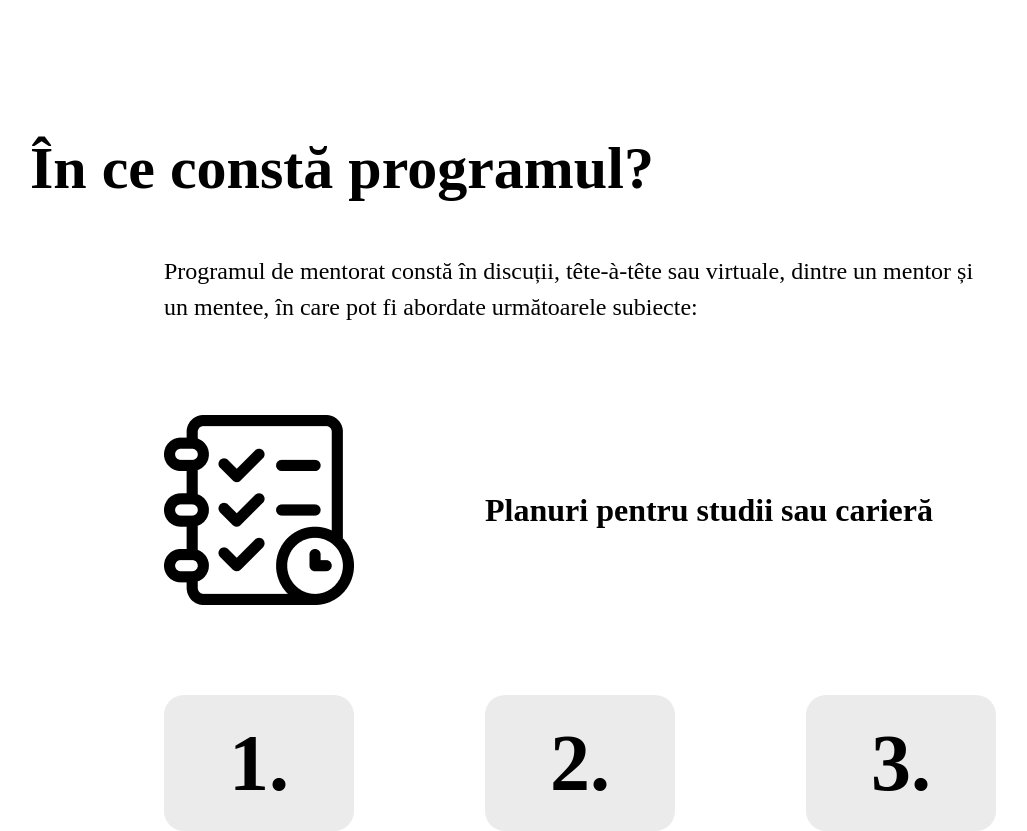
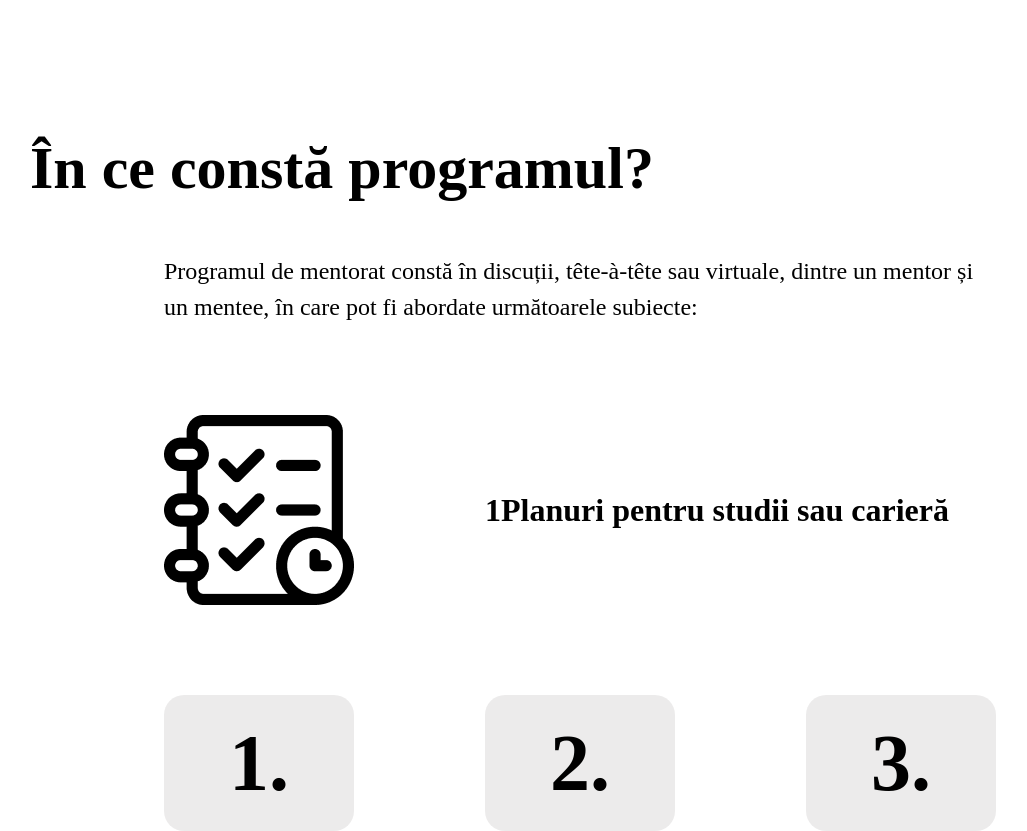
Before and after one commit to Radu007/task, a React (Create React App) app: page / in a window 1280 px wide. Shown: the part 900-1731 px from the top of the page, without its empty margins (60-1087 px from the left). Built offline with nearby package versions, Linux system fonts and the light colour scheme.

Commit message:
It displays buttons index in state

```diff
--- a/src/Components/Button/Button.jsx
+++ b/src/Components/Button/Button.jsx
@@ -1,7 +1,7 @@
 import React from 'react'
 import './Button.sass'
 
-const Button = ({buttonText,backgroundColor, width, height, fontSize}) => {
+const Button = ({buttonText,backgroundColor, width, height, fontSize, onClick, className}) => {
 	const styles = {
 		backgroundColor,
 		width,
@@ -10,7 +10,7 @@ const Button = ({buttonText,backgroundColor, width, height, fontSize}) => {
 		border: backgroundColor === 'white' ? '1px solid #000000' : 'none'
 	}
 	return (
-		<button className='button' style={styles}>{buttonText}</button>
+		<button  onClick={onClick && onClick} className={`${className} button`} style={styles}>{buttonText}</button>
 	)
 }
 
--- a/src/Components/ComponentWith3Buttons/ComponentWith3Buttons.jsx
+++ b/src/Components/ComponentWith3Buttons/ComponentWith3Buttons.jsx
@@ -1,22 +1,53 @@
-import React from 'react';
+import React, {useState} from 'react';
 import Button from '../Button/Button';
 import './ComponentWith3Buttons.sass'
 
-const ComponentWith3Buttons = ({title,description	}) => {
+const ComponentWith3Buttons = ({title,mainDescription}) => {
+	const [activeTab, setActiveTab] = useState(1);
+
+	const tabsState = [{
+		id: 'id1',
+		image: './images/ThreeButtonsComponents/FirstThreeButtons/1.png',
+		description: '1Planuri pentru studii sau carieră'
+	}, {
+		id: 'id2',
+		image: './images/ThreeButtonsComponents/FirstThreeButtons/1.png',
+		description: '2Planuri pentru studii sau carieră'
+	}, {
+		id: 'id3',
+		image: './images/ThreeButtonsComponents/FirstThreeButtons/1.png',
+		description: '3Planuri pentru studii sau carieră'
+	}]
+
+
+	const findTabContent = (neededID, id) => {
+    const tabReturned = neededID && neededID.find(function(tabContent, index) {
+      return tabContent.id = id
+    })
+    return tabReturned
+  }
+
+	const neededContent = findTabContent(tabsState, `id${activeTab}`)
+	console.log(neededContent);
+	console.log(activeTab);
+
 	return (
 		<div className="three-buttons">
 			<h1 className="three-buttons-title">{title}</h1>
-			<p className='three-buttons-description'>{description}</p>
 
-			<div className="content-wrapper">
+			{mainDescription ?
+			<p className='three-buttons-description'>{mainDescription}</p> :
+			<p style={{display: 'none'}} className='three-buttons-description'>{mainDescription}</p>}
+
+			<div className="content-wrapper content">
 				<img className="content-wrapper_img" src="./images/ThreeButtonsComponents/FirstThreeButtons/1.png" alt=""/>
-				<p className="content-wrapper_description">Planuri pentru studii sau carieră</p>
+				<p className="content-wrapper_description">{neededContent.description}</p>
 			</div>
 
 			<div className="buttons-wrapper">
-				<Button buttonText={'1.'} backgroundColor={'rgba(207, 206, 206, 0.4)'} width='190px' height='136px' fontSize='80px'/>
-				<Button buttonText={'2.'} backgroundColor={'rgba(207, 206, 206, 0.4)'} width='190px' height='136px' fontSize='80px'/>
-				<Button buttonText={'3.'} backgroundColor={'rgba(207, 206, 206, 0.4)'} width='190px' height='136px' fontSize='80px'/>
+				<Button onClick={() => setActiveTab(1)} className={activeTab === 1 ? "tab active-tab" : "tab"} buttonText={'1.'} backgroundColor={'rgba(207, 206, 206, 0.4)'} width='190px' height='136px' fontSize='80px'/>
+				<Button onClick={() => setActiveTab(2)} className={activeTab === 2 ? "tab active-tab" : "tab"} buttonText={'2.'} backgroundColor={'rgba(207, 206, 206, 0.4)'} width='190px' height='136px' fontSize='80px'/>
+				<Button onClick={() => setActiveTab(3)} className={activeTab === 3 ? "tab active-tab" : "tab"} buttonText={'3.'} backgroundColor={'rgba(207, 206, 206, 0.4)'} width='190px' height='136px' fontSize='80px'/>
 			</div>
 		</div>
 	)
--- a/src/Components/ComponentWith3Buttons/ComponentWith3Buttons.sass
+++ b/src/Components/ComponentWith3Buttons/ComponentWith3Buttons.sass
@@ -21,7 +21,6 @@
 		&_description
 			@include bold
 			font-size: 32px
-
 	.buttons-wrapper
 		width: 832px
 		display: flex
--- a/src/Screens/MainScreen/MainScreen.jsx
+++ b/src/Screens/MainScreen/MainScreen.jsx
@@ -2,10 +2,6 @@ import React from 'react'
 import Button from '../../Components/Button/Button'
 import ComponentWith3Buttons from '../../Components/ComponentWith3Buttons/ComponentWith3Buttons'
 import './MainScreen.sass'
-
-const inCeConstaProgramul = ({}) => {
-
-}
 
 function MainScreen() {
 	return (
@@ -15,7 +11,7 @@ function MainScreen() {
 				<p className='main-screen-description'>Conectăm și ajutăm <strong>gratuit</strong> tinerii să-și urmeze studiile peste hotare, să-și accelereze dezvoltarea profesională și să identifice noi oportunități de afaceri.</p>
 				<Button className='button' buttonText={'Join Us'} backgroundColor={'#CFCECE'} width='298px' height='94px' fontSize='32px'/>
 			</div>
-			<ComponentWith3Buttons title={'În ce constă programul?'} description={'Programul de mentorat constă în discuții, tête-à-tête sau virtuale, dintre un mentor și un mentee, în care pot fi abordate următoarele subiecte:'}/>
+			<ComponentWith3Buttons title={'În ce constă programul?'} mainDescription={'Programul de mentorat constă în discuții, tête-à-tête sau virtuale, dintre un mentor și un mentee, în care pot fi abordate următoarele subiecte:'}/>
 		</div>
 	)
 }
```
